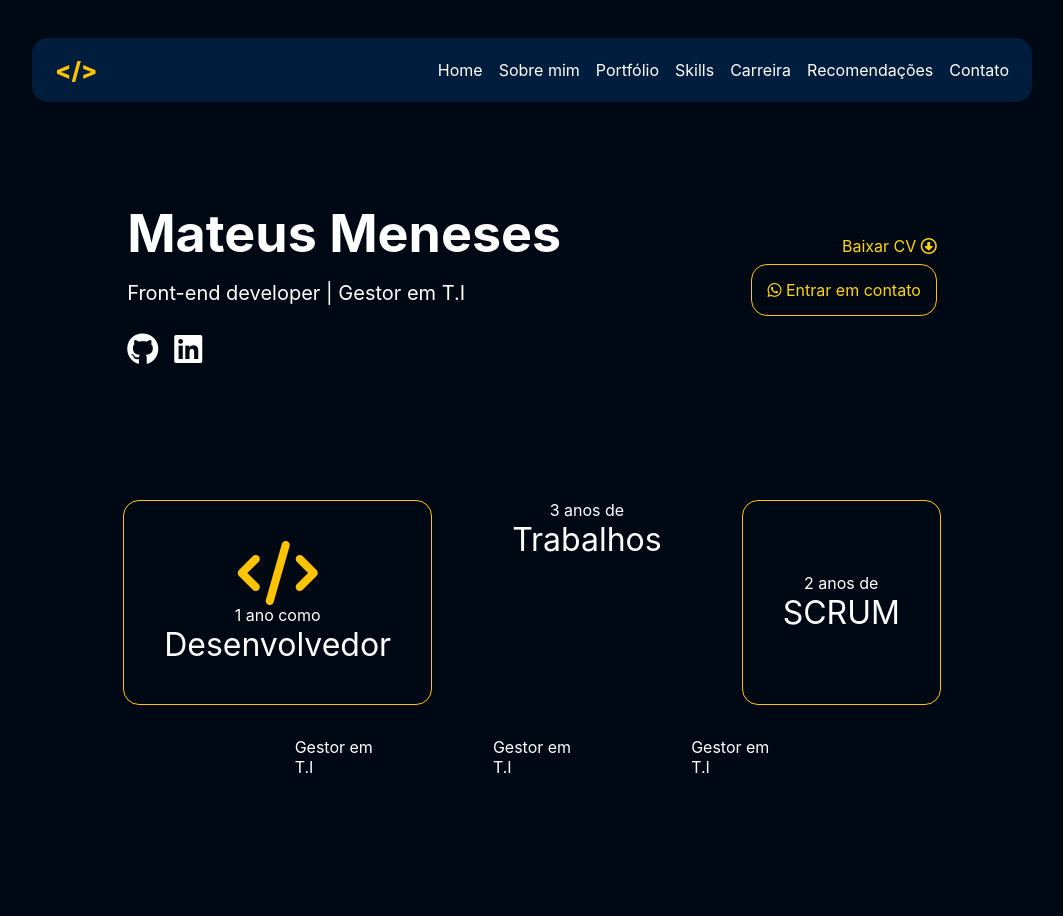
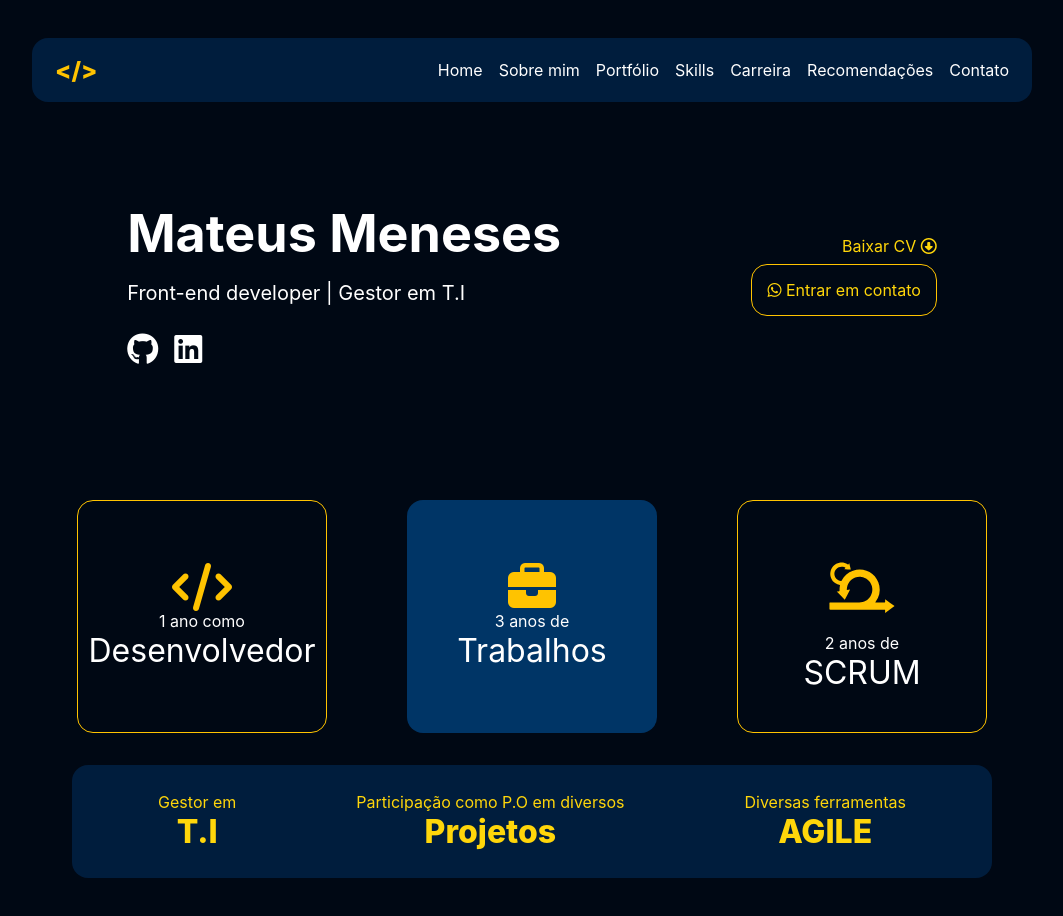
Before and after one commit to mateusmenesesDev/portfolio, a React (Create React App) app: page / in a window 1280 px wide. Shown: the top 916 px of the page, without its empty margins (108-1171 px from the left). After the commit the page ends 878 px from the top, so only its background shows below. Built offline with nearby package versions, Linux system fonts and the light colour scheme; the HTML template or start-up script is replaced by a standard one.

Commit message:
:construction: Atualizando componente About e Experience

```diff
--- a/package.json
+++ b/package.json
@@ -13,6 +13,7 @@
     "css-modules": "^0.3.0",
     "react": "^18.2.0",
     "react-dom": "^18.2.0",
+    "react-icons": "^4.6.0",
     "react-scripts": "5.0.1",
     "typescript": "^4.8.4",
     "web-vitals": "^2.1.4"
--- a/src/components/About/Experience/Experience.module.css
+++ b/src/components/About/Experience/Experience.module.css
@@ -4,26 +4,49 @@
 
 .experience {
     flex-direction: column;
+    justify-content: center;
     align-items: center;
+    max-width: 920px;
+    margin: auto;
     gap: 32px;
 }
 
 .experience-years {
     gap: 80px;
+    justify-content: center;
     text-align: center;
-
 }
 
 .experience-years--border {
     display: flex;
     flex-direction: column;
     justify-content: center;
+    align-items: center;
     border: 1px solid #FFC300;
+    padding: 40px;
+    width: 250px;
+    border-radius: 16px;
+}
+
+.experience-years--noborder {
+    width: 250px;
+    display: flex;
+    flex-direction: column;
+    justify-content: center;
+    align-items: center;
+    background-color: #003566;
     padding: 40px;
     border-radius: 16px;
 }
+
 .experience-jobs {
+    padding: 27px 0;
+    justify-content: center;
+    border-radius: 16px;
     gap: 120px;
+    background-color: #001D3D;
+    width: 100%;
+
 }
 
 .experience-years--main {
@@ -37,3 +60,21 @@
 .experience i {
     color: #FFC300;
 }
+
+.experience i .main {
+    color: red;
+}
+
+.experience-jobs div {
+
+    color: #FFD60A;
+    text-align: center;
+}
+.experience-jobs--secondary {
+    font-size: 16px;
+}
+
+.experience-jobs--main {
+    font-size: 32px;
+    font-weight: 800;
+}
--- a/src/components/About/Experience/index.tsx
+++ b/src/components/About/Experience/index.tsx
@@ -1,35 +1,37 @@
 import style from './Experience.module.css'
-
+import {DiScrum} from 'react-icons/di'
 export function Experience(){
     return (
         <section className={style.experience}>
                 <div className={style['experience-years']}>
                     <div className={style['experience-years--border']}>
-                        <i className="fa-solid fa-code fa-4x"></i>
+                        <i className="fa-solid fa-code fa-3x"></i>
                         <p className={style['experience-years--secondary']}>1 ano como</p>
                         <p className={style['experience-years--main']}>Desenvolvedor</p>
                     </div>
-                    <div>
+                    <div className={style['experience-years--noborder']}>
+                        <i className="fa-solid fa-briefcase fa-3x main"></i>
                         <p className={style['experience-years--secondary']}>3 anos de</p>
                         <p className={style['experience-years--main']}>Trabalhos</p>
                     </div>
                     <div className={style['experience-years--border']}>
+                        <DiScrum size={92} color='#FFC300'/>
                         <p className={style['experience-years--secondary']}>2 anos de</p>
                         <p className={style['experience-years--main']}>SCRUM</p>
                     </div>
                 </div>
                 <div className={style['experience-jobs']}>
                     <div>
-                        <p>Gestor em</p>
-                        <p>T.I</p>
+                        <p className={style['experience-jobs--secondary']}>Gestor em</p>
+                        <p className={style['experience-jobs--main']}>T.I</p>
                     </div>
                     <div>
-                        <p>Gestor em</p>
-                        <p>T.I</p>
+                        <p className={style['experience-jobs--secondary']}>Participação como P.O em diversos</p>
+                        <p className={style['experience-jobs--main']}>Projetos</p>
                     </div>
                     <div>
-                        <p>Gestor em</p>
-                        <p>T.I</p>
+                        <p className={style['experience-jobs--secondary']}>Diversas ferramentas</p>
+                        <p className={style['experience-jobs--main']}>AGILE</p>
                     </div>
                 </div>
         </section>
--- a/src/index.css
+++ b/src/index.css
@@ -3,6 +3,7 @@
   padding: 0;
   text-decoration: none;
   list-style: none;
+  box-sizing: border-box;
 }
 
 a:visited {
```
Also changed, not shown: 1 other file (tests, documents, lock files or other folders).
